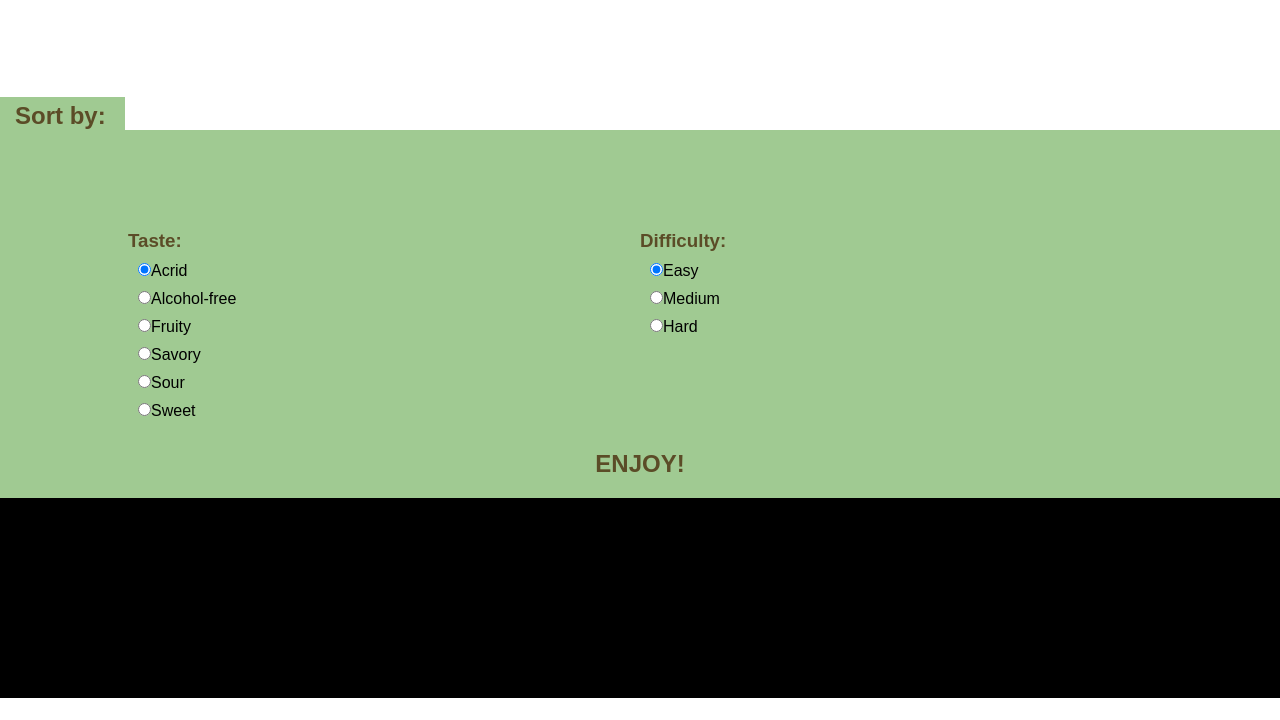
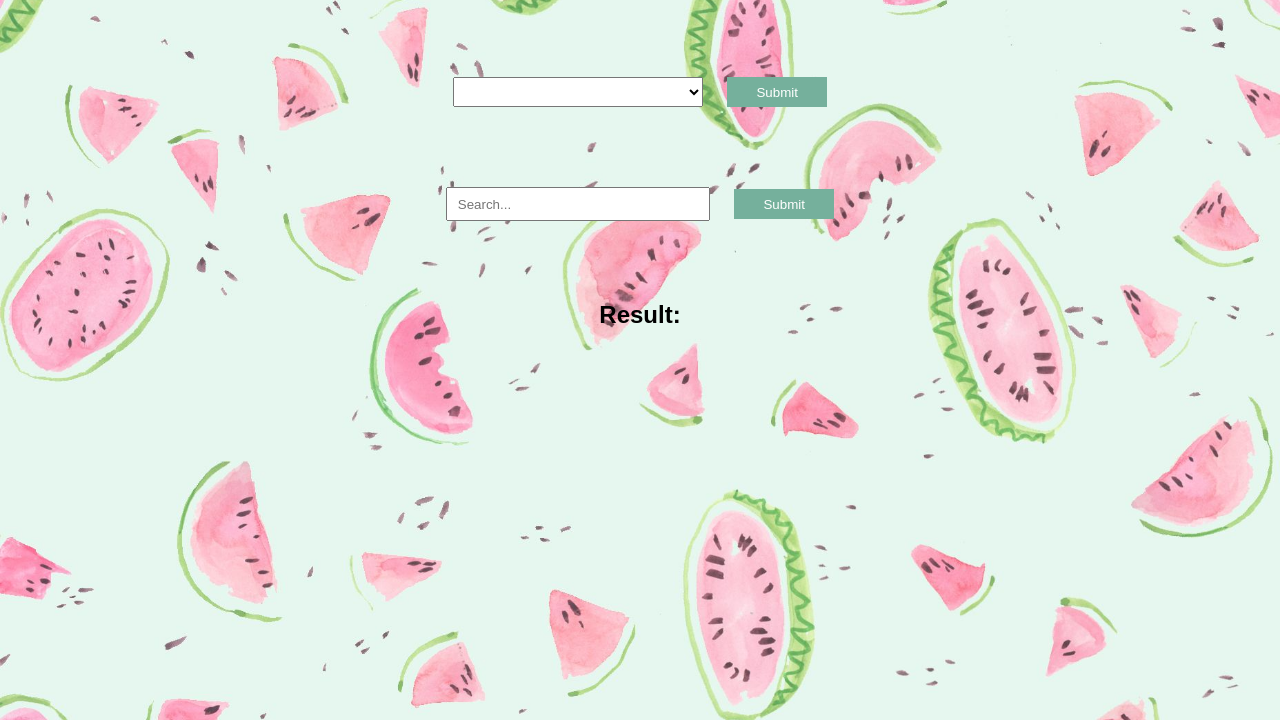
Before and after one commit to FienDenblinden/DEV2-Werkstuk, a plain HTML site: page index.html in a window 1280 px wide. Shown: the part 80-800 px from the top of the page. Drawn offline with Linux system fonts and the light colour scheme; no server answers.

Commit message:
Veranderen van html en css

```diff
--- a/index.css
+++ b/index.css
@@ -5,70 +5,66 @@
 
 body {
   font-family: sans-serif;
+  background-image: url('image/melon.jpg');
+  background-size: cover;
 }
 
 header {
-  background-color: #75B09C;
+
   width: 100%;
   text-align: center;
 }
 
 header h1 {
-  color: #D8F793;
+  color: black;
+  background-color: rgba(248, 248, 255, 0.562);
   padding: 20px;
 }
 
-main {
-  margin-top: 100px;
-  overflow: auto;
+#myForm,
+#list {
+  text-align: center;
+  margin: 80px;
+
 }
 
-section {
-  background-color: #A0CA92;
-  width: 100%;
-  overflow: auto;
+#list select {
+  color: black;
+  width: 250px;
+  height: 30px;
+  padding-left: 10px;
 }
 
-.form {
-  margin: auto;
-  width: 80%;
-  overflow: auto;
-  overflow-x: hidden;
+#list select+input {
+  background-color: #75B09C;
+  color: white;
+  height: 30px;
+  border: none;
+  width: 100px;
+  margin-left: 20px;
+  padding-left: 0px;
+}
+
+#myForm input {
+  color: black;
+  width: 250px;
+  height: 30px;
+  padding-left: 10px;
+}
+
+#myForm input+input {
+  background-color: #75B09C;
+  color: white;
+  height: 30px;
+  border: none;
+  width: 100px;
+  margin-left: 20px;
+  padding-left: 0px;
+
 }
 
 h2 {
-  color: #5B4C27;
-  background-color: #A0CA92;
-  width: 110px;
-  padding: 5px 0px 0px 15px;
-}
-
-section h2 {
-  width: 100%;
-  padding: 0;
-  margin-top: 20px;
-  margin-bottom: 20px;
   text-align: center;
-}
 
 
-div form {
-  margin-top: 100px;
-  float: left;
-  width: 50%;
 }
-
-label {
-  display: block;
-  margin: 10px;
-}
-
-h3 {
-  color: #5B4C27;
-}
-
-section+section {
-  background-color: black;
-  height: 200px;
-  width: 100%;
-}
--- a/index.html
+++ b/index.html
@@ -14,37 +14,22 @@
   </header>
 
   <main>
-    <h2>Sort by:</h2>
-    <section>
-      <div class="form">
-        <form>
-          <h3>Taste:</h3>
-          <label><input type="radio" name="sortBy" value="Acrid" checked>Acrid</label>
-          <label><input type="radio" name="sortBy" value="Alcohol-free">Alcohol-free</label>
-          <label><input type="radio" name="sortBy" value="Fruity">Fruity</label>
-          <label><input type="radio" name="sortBy" value="Savory">Savory</label>
-          <label><input type="radio" name="sortBy" value="Sour">Sour</label>
-          <label><input type="radio" name="sortBy" value="Sweet">Sweet</label>
-        </form>
+    <form id="list">
+      <select id="cocktails">
+      </select>
+      <input type="submit" value="Submit">
+    </form>
+    <form id="myForm">
+      <input type="text" id="search" name="search" placeholder="Search...">
+      <input type="submit" value="Submit">
+    </form>
 
-        <form>
-          <h3>Difficulty:</h3>
-          <label><input type="radio" name="Difficulty" value="Easy" checked>Easy</label>
-          <label><input type="radio" name="Difficulty" value="Medium">Medium</label>
-          <label><input type="radio" name="Difficulty" value="Hard">Hard</label>
-        </form>
-      </div>
-      <h2>ENJOY!</h2>
-    </section>
+    <h2>Result:</h2>
+    <canvas id=""></canvas>
+
+  </main>
 
 
-    <section id="result">
-
-    </section>
-
-
-
-  </main>
   <script type="module" src="index.js"></script>
 </body>
 
```
Also changed, not shown: image/melon.jpg (added).
